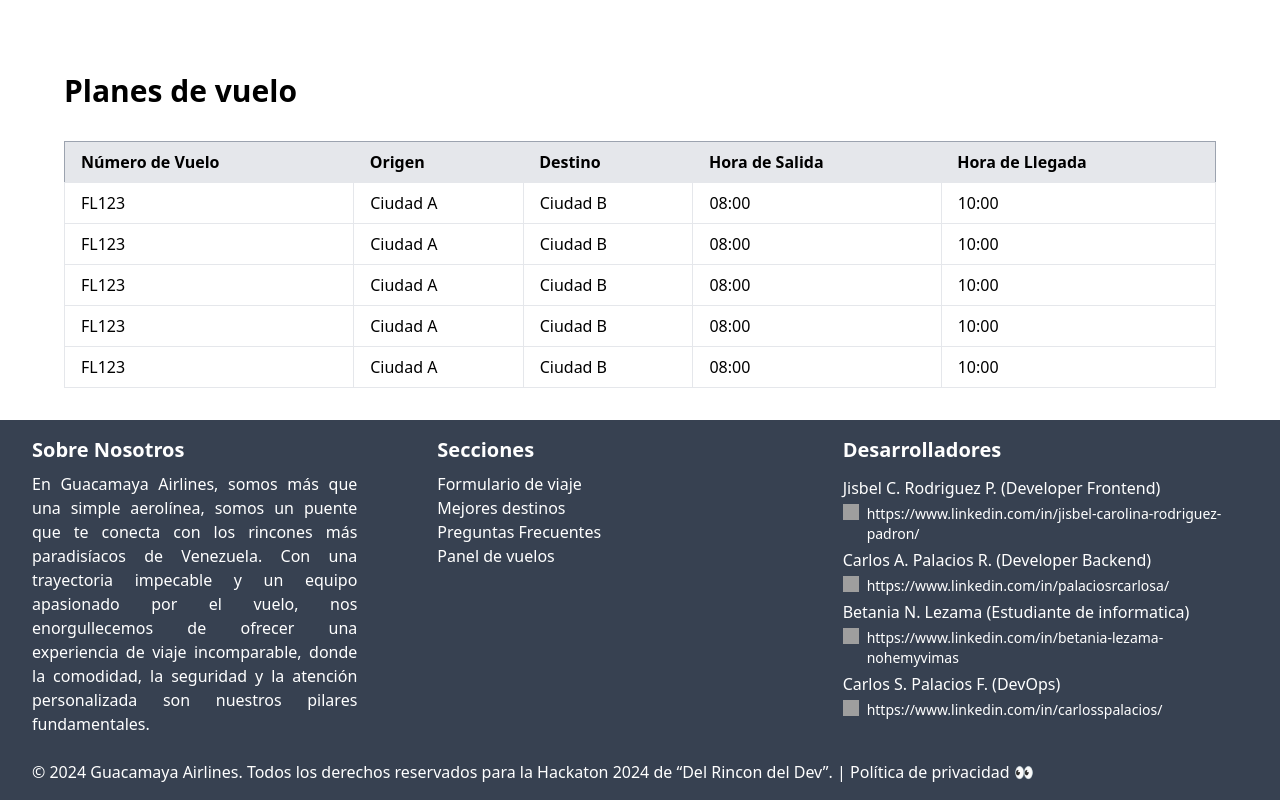
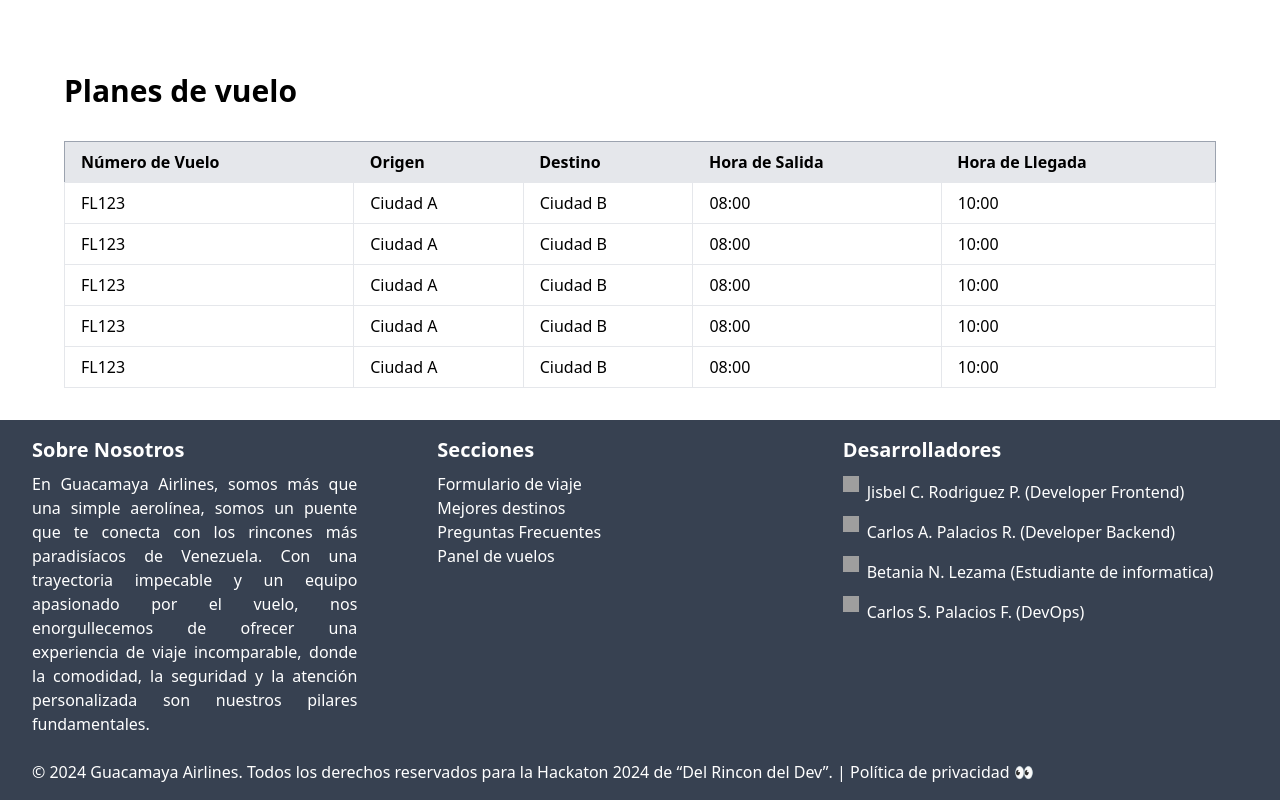
Before and after one commit to CarlosArgelio/guacamaya-airlines, a React (Vite) app in the folder frontend/: page / in a window 1280 px wide. Shown: the part 2175-2975 px from the top of the page. Built offline with nearby package versions, Linux system fonts and the light colour scheme; grey boxes are pictures that could not be loaded.

Commit message:
refactor: Improved the code in the footer in the developers section

```diff
--- a/frontend/src/components/Footer.jsx
+++ b/frontend/src/components/Footer.jsx
@@ -38,51 +38,21 @@
           <div className="md:w-1/3">
             <h3 className="text-xl font-bold mb-2">Desarrolladores</h3>
 
-            <p className="py-1 ">Jisbel C. Rodriguez P. (Developer Frontend)</p>
-            <div className="flex ">
-              <img src={Linkedin} alt="" className="w-4 h-4 mr-2" />
-              <a
-                href="https://www.linkedin.com/in/jisbel-carolina-rodriguez-padron/"
-                className="text-sm "
-              >
-                https://www.linkedin.com/in/jisbel-carolina-rodriguez-padron/
-              </a>
-            </div>
+            {
+              Developers.map(developer => (
+                <div key={developer.id}>
 
-            <p className="py-1">Carlos A. Palacios R. (Developer Backend)</p>
-            <div className="flex ">
-              <img src={Linkedin} alt="" className="w-4 h-4 mr-2" />
-              <a
-                className="text-sm"
-                href="https://www.linkedin.com/in/palaciosrcarlosa/"
-              >
-                https://www.linkedin.com/in/palaciosrcarlosa/
-              </a>
-            </div>
+                  <div className="flex py-1">
 
-            <p className="py-1">
-              Betania N. Lezama (Estudiante de informatica)
-            </p>
-            <div className="flex ">
-              <img src={Linkedin} alt="" className="w-4 h-4 mr-2" />
-              <a
-                className="text-sm"
-                href="https://www.linkedin.com/in/betania-lezama-nohemyvimas"
-              >
-                https://www.linkedin.com/in/betania-lezama-nohemyvimas
-              </a>
-            </div>
+                    <img src={developer.img} alt="" className="w-4 h-4 mr-2 " />
+                    <a href={developer.linkedin} className="py-1 hover:text-blue-500"> {developer.name} </a>
 
-            <p className="py-1">Carlos S. Palacios F. (DevOps)</p>
-            <div className="flex ">
-              <img src={Linkedin} alt="" className="w-4 h-4 mr-2" />
-              <a
-                className="text-sm"
-                href="https://www.linkedin.com/in/carlosspalacios/"
-              >
-                https://www.linkedin.com/in/carlosspalacios/
-              </a>
-            </div>
+                  </div>
+
+                </div>
+              ))
+            }
+
           </div>
         </div>
 
@@ -99,4 +69,33 @@
   );
 }
 
+const Developers = [
+{
+  id: 1 ,
+  name: 'Jisbel C. Rodriguez P. (Developer Frontend)',
+  img: Linkedin,
+  linkedin: 'https://www.linkedin.com/in/jisbel-carolina-rodriguez-padron/',
+},
+{
+  id: 2 ,
+  name: 'Carlos A. Palacios R. (Developer Backend)',
+  img: Linkedin,
+  linkedin: 'https://www.linkedin.com/in/palaciosrcarlosa/',
+},
+{
+  id: 3 ,
+  name: ' Betania N. Lezama (Estudiante de informatica)',
+  img: Linkedin,
+  linkedin: 'https://www.linkedin.com/in/betania-lezama-nohemyvimas',
+},
+{
+  id: 4 ,
+  name: 'Carlos S. Palacios F. (DevOps)',
+  img:Linkedin ,
+  linkedin: 'https://www.linkedin.com/in/carlosspalacios/',
+}
+]
+
+
+
 export default Footer;
```
